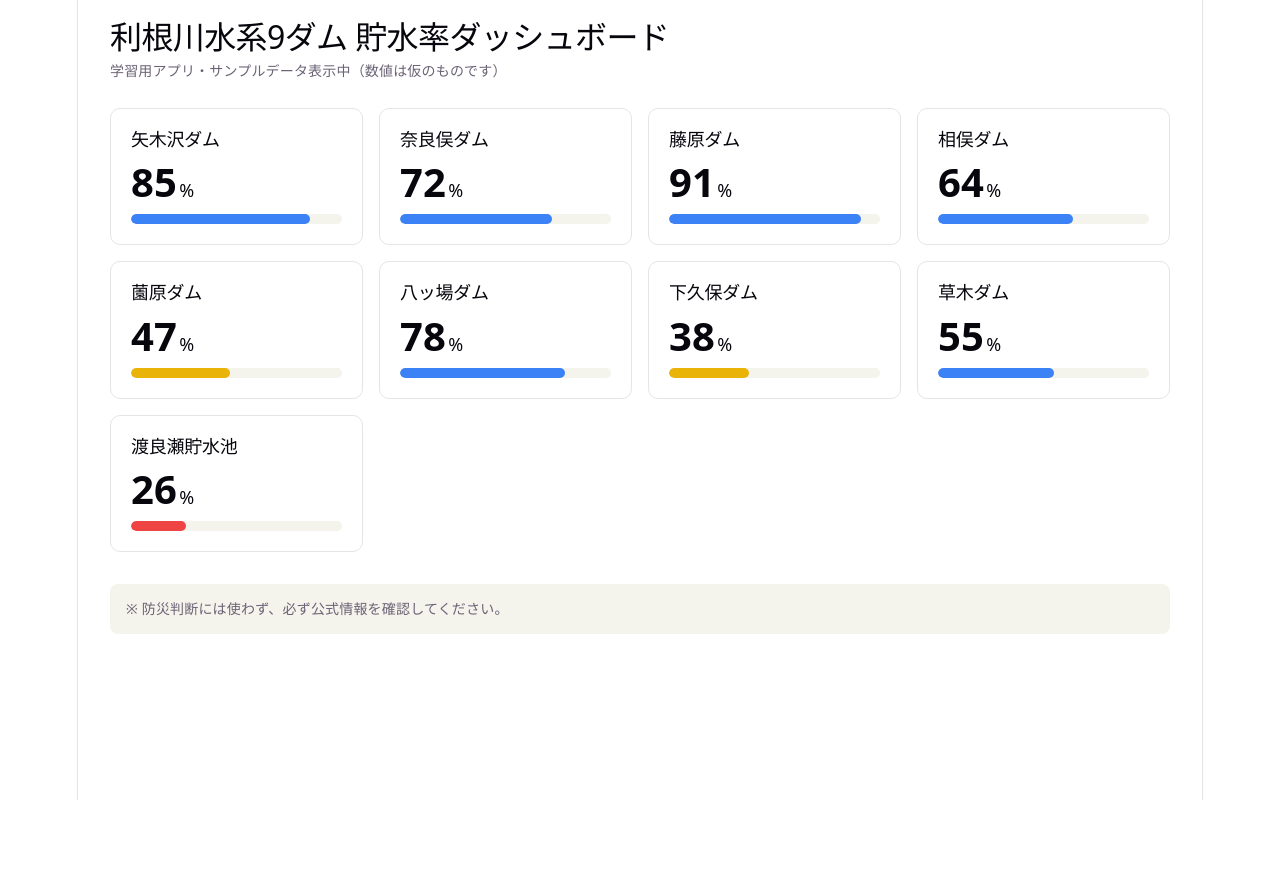
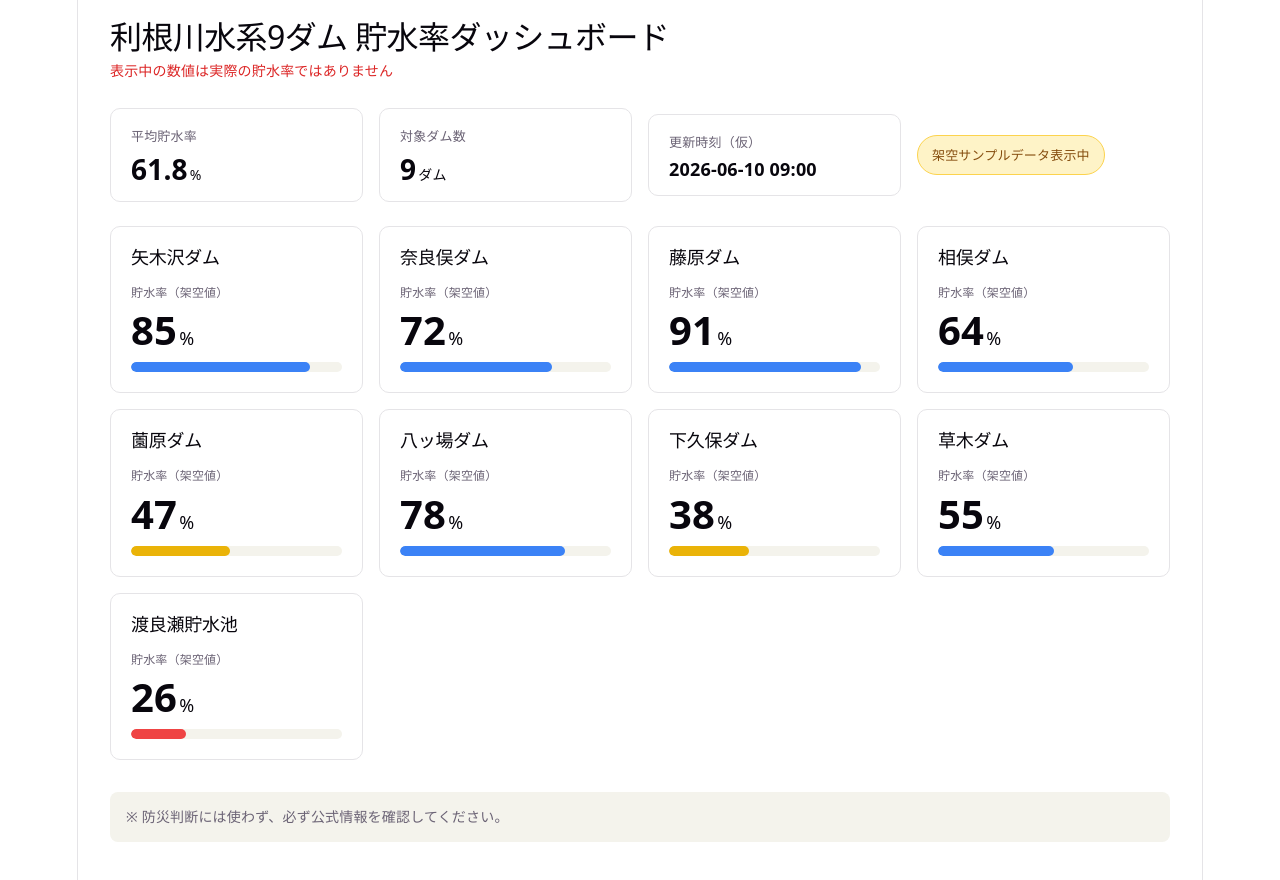
Before and after one commit to koichitamate/tone-dam-dashboard, a React (Vite) app: page / in a window 1280 px wide. Before the commit the page ends 800 px from the top, so only its background shows below. Built offline with nearby package versions, Linux system fonts and the light colour scheme.

Commit message:
chore: clarify sample data is fictional

```diff
--- a/src/App.css
+++ b/src/App.css
@@ -23,8 +23,78 @@
   }
 }
 
-.dashboard-note {
+/* タイトル直下の警告文。実データと誤認されないよう目立つ色にする */
+.dashboard-warning {
   font-size: 14px;
+  font-weight: 600;
+  color: #dc2626;
+  margin: 0;
+}
+
+@media (prefers-color-scheme: dark) {
+  .dashboard-warning {
+    color: #f87171;
+  }
+}
+
+/* サマリー行。カード一覧と同じグリッドで、狭い画面では自動で折り返す */
+.summary {
+  display: grid;
+  grid-template-columns: repeat(auto-fill, minmax(200px, 1fr));
+  gap: 16px;
+  align-items: center;
+  margin-bottom: 24px;
+}
+
+/* サマリー1項目分の小さなカード */
+.summary-item {
+  border: 1px solid var(--border);
+  border-radius: 10px;
+  padding: 14px 20px;
+}
+
+.summary-label {
+  font-size: 13px;
+  margin: 0 0 4px;
+}
+
+.summary-value {
+  font-size: 28px;
+  font-weight: 600;
+  color: var(--text-h);
+  line-height: 1.2;
+  margin: 0;
+}
+
+.summary-value-small {
+  font-size: 18px;
+}
+
+.summary-unit {
+  font-size: 14px;
+  font-weight: 400;
+  margin-left: 2px;
+}
+
+/* 「サンプルデータ表示中」のラベル。本物のデータではないと一目でわかる色にする */
+.badge {
+  justify-self: start;
+  font-size: 13px;
+  font-weight: 600;
+  color: #854d0e;
+  background: #fef3c7;
+  border: 1px solid #fcd34d;
+  border-radius: 999px;
+  padding: 6px 14px;
+  margin: 0;
+}
+
+@media (prefers-color-scheme: dark) {
+  .badge {
+    color: #fcd34d;
+    background: rgba(252, 211, 77, 0.12);
+    border-color: rgba(252, 211, 77, 0.4);
+  }
 }
 
 /* カードを並べるグリッド。画面幅に応じて自動で折り返す */
@@ -49,6 +119,12 @@
 .dam-name {
   font-size: 18px;
   margin: 0 0 12px;
+}
+
+/* カード内の「貯水率（架空値）」ラベル */
+.dam-rate-label {
+  font-size: 12px;
+  margin: 0 0 4px;
 }
 
 /* 貯水率の数値（カードの主役なので大きく表示） */
--- a/src/App.jsx
+++ b/src/App.jsx
@@ -1,6 +1,6 @@
 import './App.css'
 
-// 9ダムのサンプルデータ（貯水率は仮の値）
+// 9ダムの架空サンプルデータ（貯水率は実際の値ではない）
 // 将来リアルタイムデータに切り替えるときは、この配列を差し替えるだけでよい
 const dams = [
   { name: '矢木沢ダム', storageRate: 85 },
@@ -22,20 +22,51 @@ function rateLevel(rate) {
   return 'low'
 }
 
+// 仮の更新時刻（リアルタイム取得を始めたら、APIの取得時刻に差し替える）
+const updatedAt = '2026-06-10 09:00'
+
 function App() {
+  // 平均貯水率を dams 配列から自動計算する
+  // reduce() は配列を1つの値（ここでは合計）にまとめる関数
+  const totalRate = dams.reduce((sum, dam) => sum + dam.storageRate, 0)
+  const averageRate = (totalRate / dams.length).toFixed(1)
+
   return (
     <main className="dashboard">
       <header className="dashboard-header">
         <h1>利根川水系9ダム 貯水率ダッシュボード</h1>
-        <p className="dashboard-note">
-          学習用アプリ・サンプルデータ表示中（数値は仮のものです）
+        <p className="dashboard-warning">
+          表示中の数値は実際の貯水率ではありません
         </p>
       </header>
+
+      <section className="summary">
+        <div className="summary-item">
+          <p className="summary-label">平均貯水率</p>
+          <p className="summary-value">
+            {averageRate}
+            <span className="summary-unit">%</span>
+          </p>
+        </div>
+        <div className="summary-item">
+          <p className="summary-label">対象ダム数</p>
+          <p className="summary-value">
+            {dams.length}
+            <span className="summary-unit">ダム</span>
+          </p>
+        </div>
+        <div className="summary-item">
+          <p className="summary-label">更新時刻（仮）</p>
+          <p className="summary-value summary-value-small">{updatedAt}</p>
+        </div>
+        <p className="badge">架空サンプルデータ表示中</p>
+      </section>
 
       <section className="dam-grid">
         {dams.map((dam) => (
           <article className="dam-card" key={dam.name}>
             <h2 className="dam-name">{dam.name}</h2>
+            <p className="dam-rate-label">貯水率（架空値）</p>
             <p className="dam-rate">
               {dam.storageRate}
               <span className="dam-rate-unit">%</span>
```
